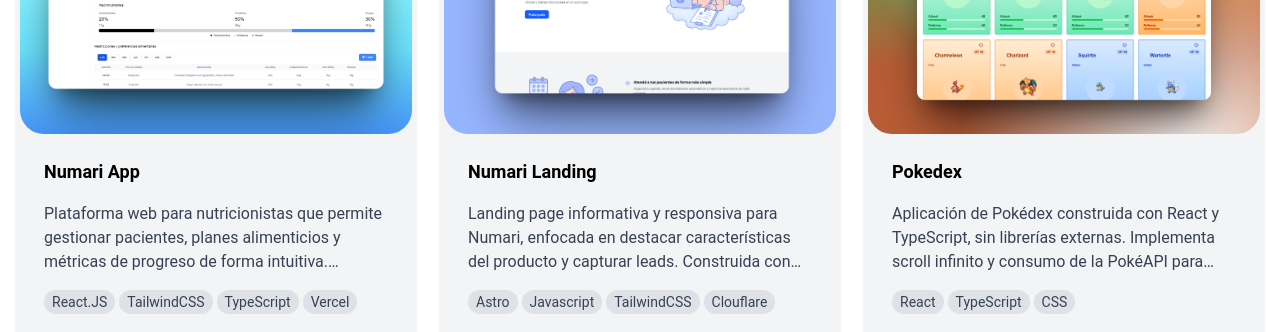
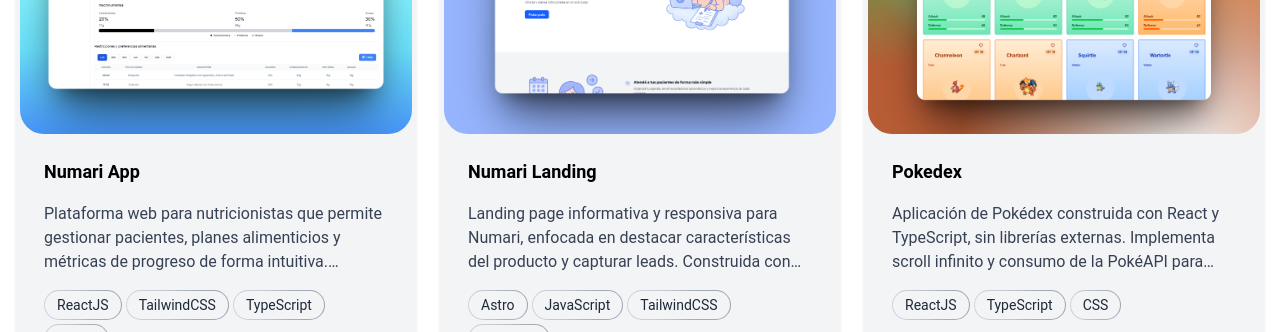
Before and after one commit to leonardocueto/portfolio, an Astro site: page / in a window 1280 px wide. Shown: the part 1140-1472 px from the top of the page. Built offline with nearby package versions, Linux system fonts and the light colour scheme; Astro itself is replaced by a stand-in of ours.

Commit message:
feat: Update project technology labels and add Tech component for better display

```diff
--- a/src/components/Project.astro
+++ b/src/components/Project.astro
@@ -10,7 +10,7 @@
         urlDemo: 'https://nutritionapp-xi.vercel.app/login',
         urlCodigo: 'https://github.com/leonardocueto/nutritionapp',
         image: 'numari-app.png',
-        tech: ['React.JS', 'TailwindCSS', 'TypeScript', 'Vercel'],
+        tech: ['ReactJS', 'TailwindCSS', 'TypeScript', 'Vercel'],
         tag: 'Frontend'
     },
     {
@@ -20,7 +20,7 @@
         urlDemo: 'https://www.numari.app/',
         urlCodigo: 'https://github.com/leonardocueto/numari-landing',
         image: 'numari-landing.png',
-        tech: ['Astro', 'Javascript', 'TailwindCSS', 'Clouflare'],
+        tech: ['Astro', 'JavaScript', 'TailwindCSS', 'Clouflare'],
         tag: 'Frontend'
     },
     {
@@ -30,7 +30,7 @@
         urlDemo: 'https://poke-react-tau.vercel.app/',
         urlCodigo: 'https://github.com/leonardocueto/PokeReact',
         image: 'pokemon.png',
-        tech: ['React', 'TypeScript', 'CSS'],
+        tech: ['ReactJS', 'TypeScript', 'CSS'],
         tag: 'Frontend'
     },
     {
@@ -50,7 +50,7 @@
         urlDemo: 'https://cripto-react30123.netlify.app/',
         urlCodigo: 'https://github.com/leonardocueto/criptos-react',
         image: 'cripto.png',
-        tech: ['React', 'JavaScript', 'CSS', 'Axios'],
+        tech: ['ReactJS', 'JavaScript', 'CSS', 'Axios'],
         tag: 'Frontend'
     }
 ]
--- a/src/components/ProjectCard.astro
+++ b/src/components/ProjectCard.astro
@@ -1,6 +1,7 @@
 ---
 import Github from './icons/Github.astro'
 import Preview from './icons/Preview.astro'
+import Tech from './Tech.astro'
 
 const {
     title,
@@ -36,8 +37,8 @@
         <ul class='flex gap-1 flex-wrap text-sm mt-4'>
             {
                 tech.map((t: string) => (
-                    <li class='rounded-full px-2 py-0.5 border-gray-200 dark:border-gray-800 bg-gray-300/60 dark:bg-primary-900/30 backdrop-blur-sm text-gray-700 dark:text-gray-200'>
-                        {t}
+                    <li>
+                        <Tech label={t} />
                     </li>
                 ))
             }
--- /dev/null
+++ b/src/components/Tech.astro
@@ -0,0 +1,14 @@
+---
+const { label } = Astro.props
+---
+
+<span class='relative inline-flex overflow-hidden rounded-full p-[1px]'>
+    <span
+        class='absolute inset-[-1000%] animate-[spin_2s_linear_infinite] bg-[conic-gradient(from_90deg_at_50%_50%,#d1d5db_0%,#9ca3af_50%,#d1d5db_100%)]'
+    ></span>
+    <div
+        class='inline-flex items-center justify-center w-full px-3 py-1 text-sm text-gray-800 bg-gray-100 rounded-full cursor-default dark:bg-gray-800 dark:text-white/80 backdrop-blur-3xl whitespace-nowrap'
+    >
+        {label}
+    </div>
+</span>
```
